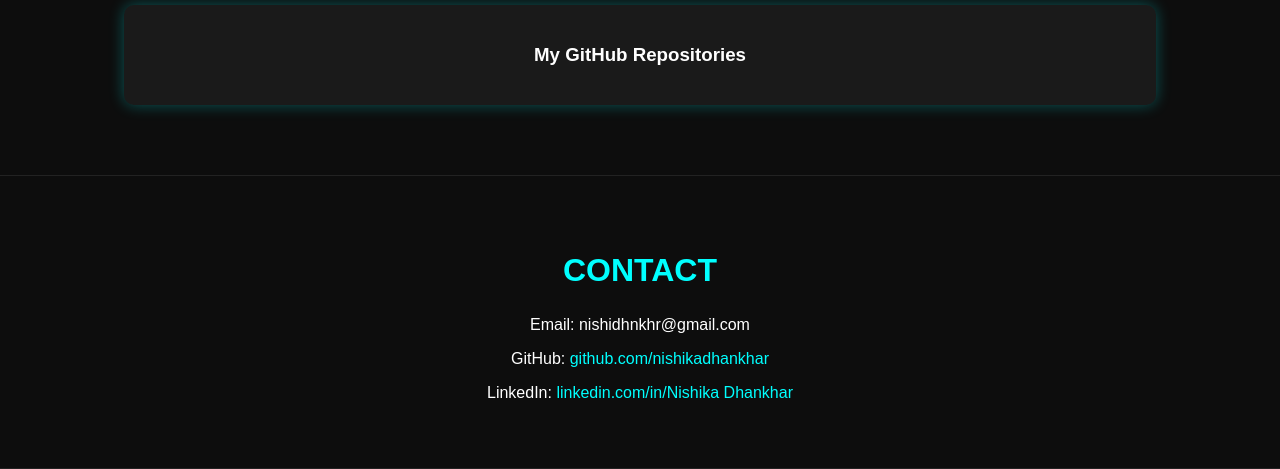
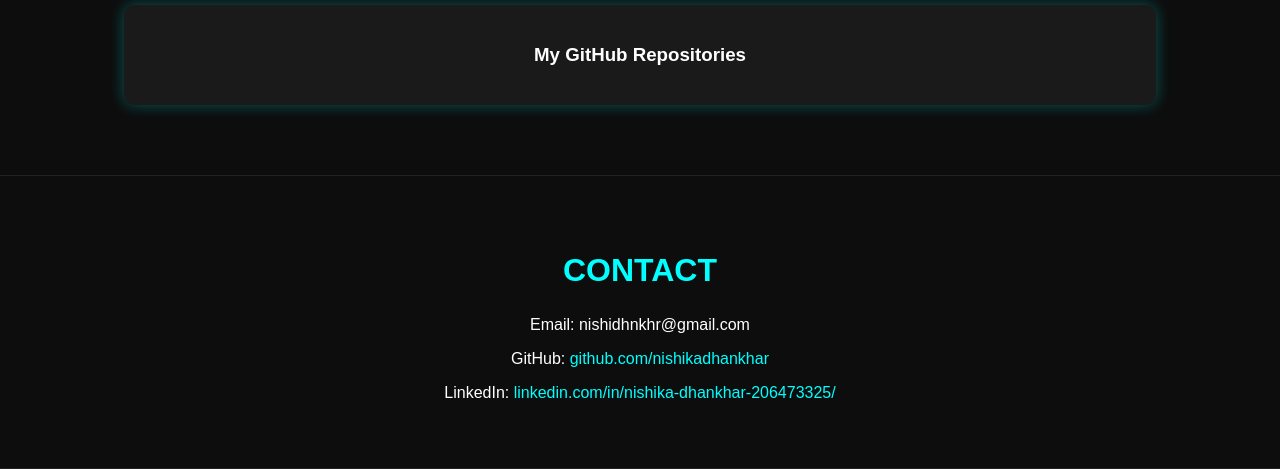
Before and after one commit to nishikadhankhar/first-portfolio-website, a plain HTML site: page index.html in a window 1280 px wide. Shown: the part 607-1076 px from the top of the page. Drawn offline with Linux system fonts and the light colour scheme; no server answers.

Commit message:
fixedddd

```diff
--- a/index.html
+++ b/index.html
@@ -26,7 +26,7 @@
         <h2>Contact</h2>
         <p>Email: nishidhnkhr@gmail.com</p>
         <p>GitHub: <a href="https://github.com/nishikadhankhar" target="_blank">github.com/nishikadhankhar</a></p>
-        <p>LinkedIn: <a href="https://linkedin.com/in/nishika-dhankhar-206473325/" target="_blank">linkedin.com/in/Nishika Dhankhar</a></p>
+        <p>LinkedIn: <a href="https://linkedin.com/in/nishika-dhankhar-206473325/" target="_blank">linkedin.com/in/nishika-dhankhar-206473325/</a></p>
     </section>
     <script>
         async function fetchGitHubRepos() {
```
